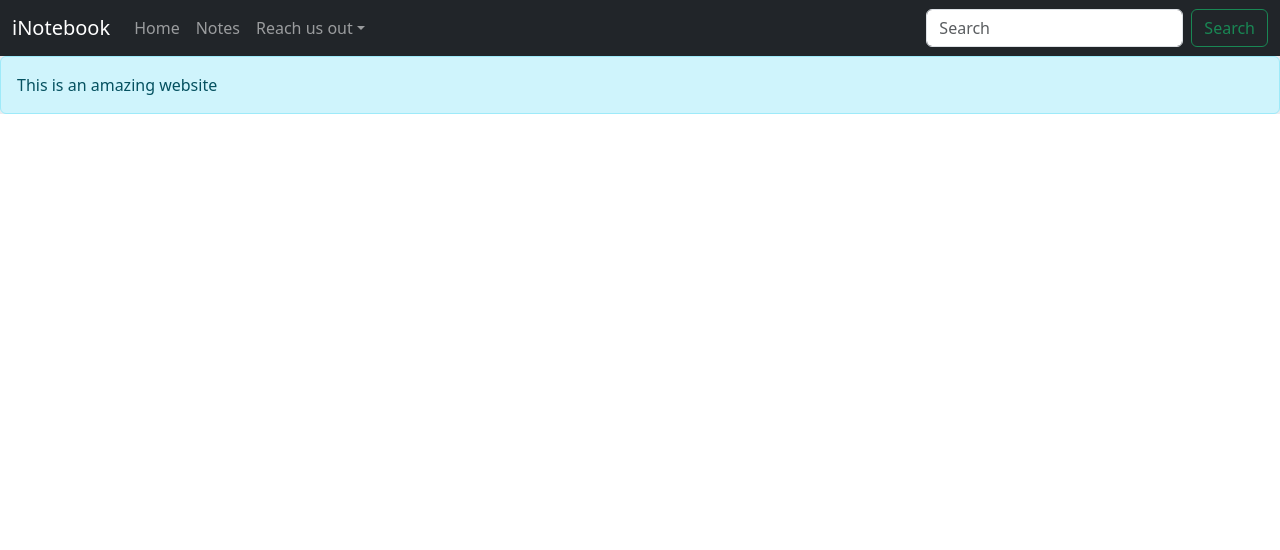
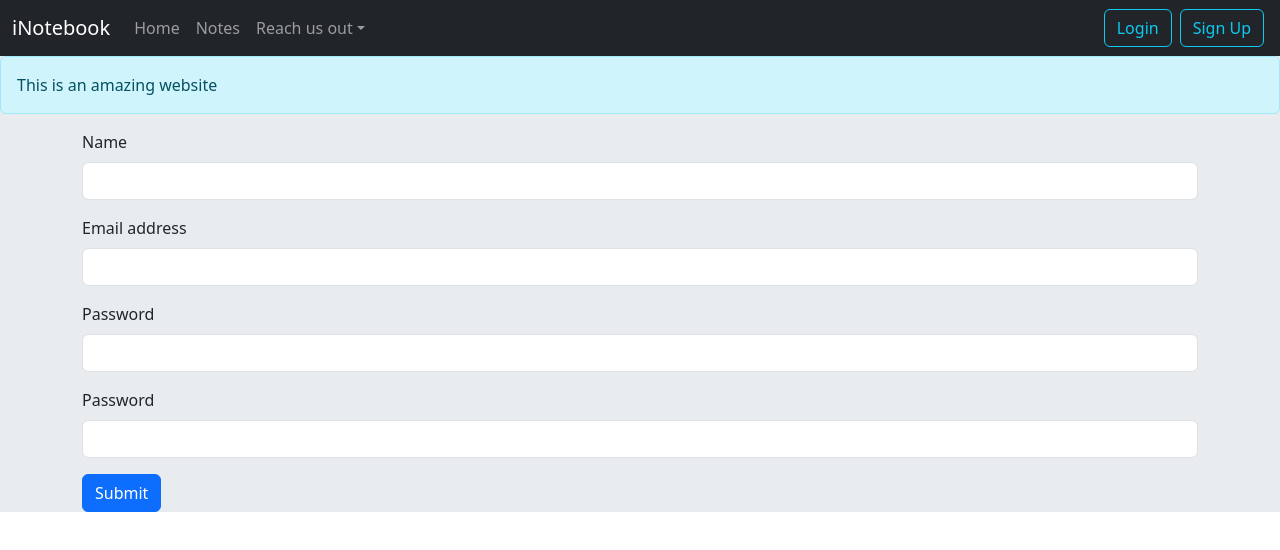
Before and after one commit to SamdeepSharma/iNotebook--Your-notes-secured-on-the-cloud, a React (Vite) app: page /signup in a window 1280 px wide. Shown: the top 550 px of the page. Built offline with nearby package versions, Linux system fonts and the light colour scheme.

Commit message:
updating notes, login and signup completed

```diff
--- a/src/App.jsx
+++ b/src/App.jsx
@@ -7,6 +7,8 @@ import NoteState from './context/notes/NoteState'
 import About from './components/About'
 import Contact from './components/Contact'
 import Alert from './components/Alert'
+import Login from './components/Login'
+import Signup from './components/Signup'
 
 function App() {
 
@@ -21,6 +23,8 @@ function App() {
           <Route exact path="/notes" element={<Notes />} />
           <Route exact path="/about" element={<About />} />
           <Route exact path="/contact" element={<Contact />} />
+          <Route exact path="/login" element={<Login />} />
+          <Route exact path="/signup" element={<Signup />} />
         </Routes>
         </div>
       </NoteState>
--- a/src/components/AddNote.jsx
+++ b/src/components/AddNote.jsx
@@ -22,15 +22,15 @@ const AddNote = () => {
                <form className="py-3">
                     <div className="mb-3">
                          <label htmlFor="title" className="form-label">Title</label>
-                         <input type="text" className="form-control w-50" aria-describedby="textHelp"  name="title" id="title" onChange={handleChange}/>
+                         <input type="text" className="form-control w-50" aria-describedby="textHelp" placeholder="Interview" name="title" id="title" value={note.title} onChange={handleChange} />
                     </div>
                     <div className="mb-3">
                          <label htmlFor="desc" className="form-label">Description</label>
-                         <input type="text" className="form-control w-75" name="description" id="desc" onChange={handleChange}/>
+                         <input type="text" className="form-control w-75" placeholder="JPMC interview scheduled at 18:00 on Hackerrank..." name="description" id="desc" value={note.description} onChange={handleChange}/>
                     </div>
                     <div className="mb-3">
                          <label htmlFor="tag" className="form-label">Tag</label>
-                         <input type="text" className="form-control w-75" name="tag" id="tag" onChange={handleChange}/>
+                         <input type="text" className="form-control w-25" placeholder="Important" name="tag" id="tag" value={note.tag} onChange={handleChange}/>
                     </div>
                     <button type="submit" className="btn btn-primary my-3" onClick={handleClick}>Add Note</button>
                </form>
--- /dev/null
+++ b/src/components/Login.jsx
@@ -0,0 +1,55 @@
+import { useState } from "react"
+import { useNavigate } from "react-router-dom"
+
+const Login = () => {
+     const navigate = useNavigate();
+     const [credentials, setCredentials] = useState({ email: "", password: "" })
+
+     const handleChange = (e) => {
+          setCredentials({ ...credentials, [e.target.name]: e.target.value })
+     }
+
+     const host = 'http://localhost:5000'
+
+     const handleSubmit = async (e) => {
+          e.preventDefault()
+          try {
+               const response = await fetch(`${host}/api/auth/login`, {
+                    method: "POST",
+                    headers: {
+                         "Content-Type": "application/json",
+                    },
+                    body: JSON.stringify({ email: credentials.email, password: credentials.password }),
+               });
+               const json = await response.json()
+               if(json.success) {
+                    //save the auth-token to local storage and redirect to home
+                    localStorage.setItem("token", json.authtoken)
+                    navigate("/")
+               }
+               else{
+                    alert("Invalid Credentials")
+               }
+          } catch (error) {
+               console.log(error)
+          }
+     }
+
+     return (
+          <div>
+               <form onSubmit={handleSubmit}>
+                    <div className="mb-3">
+                         <label htmlFor="exampleInputEmail1" className="form-label">Email address</label>
+                         <input type="email" className="form-control" id="exampleInputEmail1" onChange={handleChange} value={credentials.email} name="email" aria-describedby="emailHelp" />
+                    </div>
+                    <div className="mb-3">
+                         <label htmlFor="exampleInputPassword1" className="form-label">Password</label>
+                         <input type="password" className="form-control" name="password" onChange={handleChange} value={credentials.password} id="exampleInputPassword1" />
+                    </div>
+                    <button type="submit" className="btn btn-primary">Submit</button>
+               </form>
+          </div>
+     )
+}
+
+export default Login
--- a/src/components/Navbar.jsx
+++ b/src/components/Navbar.jsx
@@ -29,10 +29,10 @@ const Navbar = () => {
                 </ul>
               </li>
             </ul>
-            <form className="d-flex" role="search">
-              <input className="form-control me-2" type="search" placeholder="Search" aria-label="Search" />
-              <button className="btn btn-outline-success" type="submit">Search</button>
-            </form>
+            <div className="d-flex" role="search">
+            <Link type="button" className="btn btn-outline-info mx-1" to="/login">Login</Link>
+            <Link type="button" className="btn btn-outline-info mx-1" to="/signup">Sign Up</Link>
+            </div>
           </div>
         </div>
       </nav>
--- a/src/components/NoteItem.jsx
+++ b/src/components/NoteItem.jsx
@@ -5,7 +5,7 @@ import { useContext} from "react"
 const NoteItem = (props) => {
      const context = useContext(noteContext)
      const {deleteNote} = context
-     const { note } = props;
+     const { note, updateNote } = props;
      return (
           <div>
                <div className="card w-100 mb-3">
@@ -13,7 +13,7 @@ const NoteItem = (props) => {
                          <h5 className="card-title">{note.title}</h5>
                          <p className="card-text">{note.description}</p>
                          <i className="fa-solid fa-trash mx-2" onClick={()=>{deleteNote(note._id)}}></i>
-                         <i className="fa-solid fa-pen-to-square mx-2"></i>
+                         <i className="fa-solid fa-pen-to-square mx-2" onClick={()=>{updateNote(note)}}></i>
                     </div>
                </div>
           </div>
--- a/src/components/Notes.jsx
+++ b/src/components/Notes.jsx
@@ -2,24 +2,86 @@
 /* eslint-disable react/jsx-no-undef */
 /* eslint-disable no-unused-vars */
 /* eslint-disable react-hooks/exhaustive-deps */
-import { useContext, useEffect } from "react"
+import { useContext, useEffect, useRef, useState } from "react"
+import {useNavigate} from 'react-router-dom'
 import noteContext from "../context/notes/NoteContext"
 import NoteItem from "./NoteItem";
 
 const Notes = () => {
+  const navigate = useNavigate();
   const context = useContext(noteContext)
-  const {notes, fetchNotes} = context;
+  const { notes, fetchNotes, editNote } = context;
   useEffect(() => {
+    if(localStorage.getItem('token')){
     fetchNotes()
+    }
+    else{
+      navigate('/login')
+    }
   }, [])
+
+  const [note, setNote] = useState({eid:"", etitle: "", edescription: "", etag: "" })
+  const ref = useRef(null)
+  const refClose = useRef(null)
+
+  const updateNote = (currentNote) => {
+    ref.current.click()
+    setNote({eid: currentNote._id, etitle: currentNote.title, edescription: currentNote.description, etag: currentNote.tag})
+  }
+
+  const handleChange = (e) => {
+    setNote({ ...note, [e.target.name]: e.target.value })
+  }
+
+  const handleClick = (e) => {
+    e.preventDefault()
+    editNote(note.eid, note.etitle, note.edescription, note.etag)
+    refClose.current.click()
+}
 
   return (
     <div className="py-3">
-     <h2>Your Notes</h2>
-     <div className="row row-cols-1 row-cols-md-3 g-4">
-     {notes.map((note)=>{
-      return <NoteItem key={note._id} note={note}/>
-      })}
+      <button type="button" ref={ref} className="btn btn-primary d-none" data-bs-toggle="modal" data-bs-target="#staticBackdrop">
+        Launch static backdrop modal
+      </button>
+
+      <div className="modal fade" id="staticBackdrop" data-bs-backdrop="static" data-bs-keyboard="false" tabIndex="-1" aria-labelledby="staticBackdropLabel" aria-hidden="true">
+
+        <div className="modal-dialog modal-dialog-centered modal-dialog-scrollable">
+          <div className="modal-content">
+            <div className="modal-header">
+              <h1 className="modal-title fs-5" id="staticBackdropLabel">Edit Note</h1>
+              <button type="button" className="btn-close" data-bs-dismiss="modal" aria-label="Close"></button>
+            </div>
+            <div className="modal-body">
+              <form className="py-3">
+                <div className="mb-3">
+                  <label htmlFor="etitle" className="form-label">Title</label>
+                  <input type="text" className="form-control w-100" aria-describedby="textHelp" name="etitle" id="etitle" value={note.etitle} onChange={handleChange} />
+                </div>
+                <div className="mb-3">
+                  <label htmlFor="edesc" className="form-label">Description</label>
+                  <input type="text" className="form-control w-100" name="edescription" id="edesc" value={note.edescription} onChange={handleChange} />
+                </div>
+                <div className="mb-3">
+                  <label htmlFor="etag" className="form-label">Tag</label>
+                  <input type="text" className="form-control w-100" name="etag" id="etag" value={note.etag} onChange={handleChange} />
+                </div>
+              </form>
+            </div>
+            <div className="modal-footer">
+              <button type="button" className="btn btn-secondary" data-bs-dismiss="modal" ref={refClose}>Cancel</button>
+              <button type="button" className="btn btn-primary" onClick={handleClick}>Update Note</button>
+            </div>
+          </div>
+        </div>
+      </div>
+      <h2>Your Notes</h2>
+          {notes.length === 0 && <h6 className="py-2">No notes to display!</h6>}
+      <div className="row row-cols-1 row-cols-md-3 g-4">
+        {notes.map((note) => {
+          return <NoteItem key={note._id} updateNote={updateNote} note={note} />
+        })}
       </div>
     </div>
   )
--- /dev/null
+++ b/src/components/Signup.jsx
@@ -0,0 +1,62 @@
+import { useState } from "react"
+import { useNavigate } from "react-router-dom"
+
+const Signup = () => {
+  const navigate = useNavigate();
+  const [credentials, setCredentials] = useState({ name: "", email: "", password: "", cpassword: "" });
+  const handleChange = (e) => {
+    setCredentials({ ...credentials, [e.target.name]: e.target.value })
+  }
+
+  const host = 'http://localhost:5000'
+
+  const handleSubmit = async (e) => {
+    e.preventDefault()
+    try {
+      const response = await fetch(`${host}/api/auth/createuser`, {
+        method: "POST",
+        headers: {
+          "Content-Type": "application/json",
+        },
+        body: JSON.stringify({ name: credentials.name, email: credentials.email, password: credentials.password }),
+      });
+      const json = await response.json()
+      if (json.success) {
+        //save the auth-token to local storage and redirect to home
+        localStorage.setItem("token", json.authtoken)
+        navigate("/")
+      }
+      else {
+        alert("IUser already exists!")
+      }
+    } catch (error) {
+      console.log(error)
+    }
+  }
+
+  return (
+    <div>
+      <form onSubmit={handleSubmit}>
+        <div className="mb-3">
+          <label htmlFor="name" className="form-label">Name</label>
+          <input type="text" className="form-control" id="name" onChange={handleChange} aria-describedby="emailHelp" value={credentials.name} name="name" />
+        </div>
+        <div className="mb-3">
+          <label htmlFor="exampleInputEmail1" className="form-label">Email address</label>
+          <input type="email" className="form-control" id="exampleInputEmail1" onChange={handleChange} aria-describedby="emailHelp" value={credentials.email} name="email" />
+        </div>
+        <div className="mb-3">
+          <label htmlFor="exampleInputPassword1" className="form-label">Password</label>
+          <input type="password" className="form-control" id="exampleInputPassword1" onChange={handleChange} value={credentials.password} name="password" />
+        </div>
+        <div className="mb-3">
+          <label htmlFor="exampleInputPassword2" className="form-label">Password</label>
+          <input type="password" className="form-control" id="exampleInputPassword2" onChange={handleChange} value={credentials.cpassword} name="cpassword" />
+        </div>
+        <button type="submit" className="btn btn-primary">Submit</button>
+      </form>
+    </div>
+  )
+}
+
+export default Signup
```
Also changed, not shown: src/context/notes/NoteState.jsx (+16 -22 lines).
